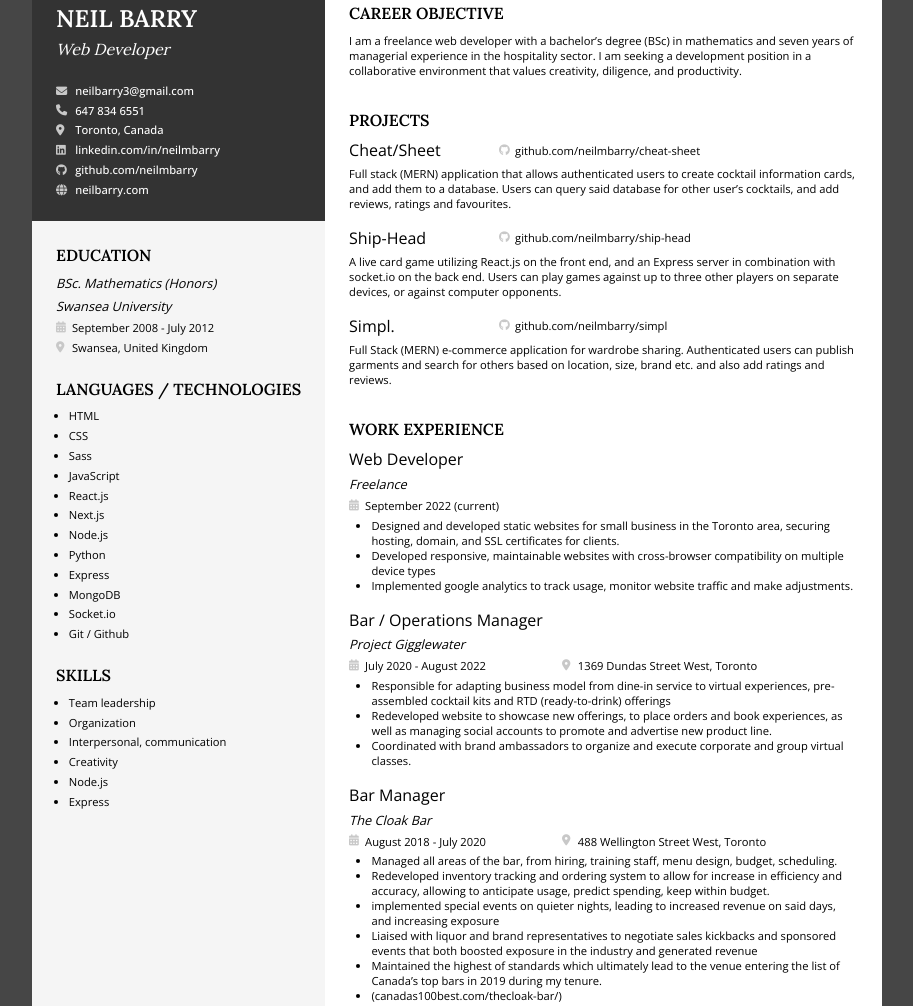
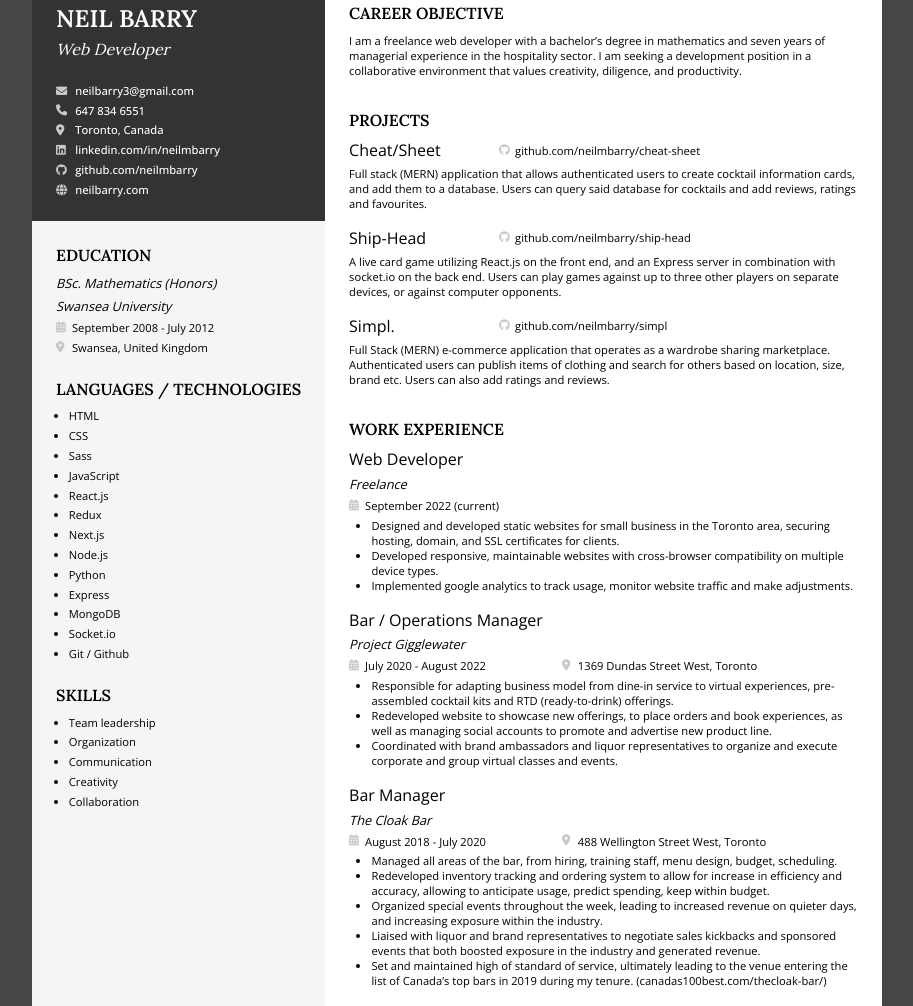
Before and after one commit to neilmbarry/resume, a plain HTML site: page index.html in a window 1280 px wide. Shown: the part 21-1027 px from the top of the page, without its empty margins (183-1096 px from the left). Drawn offline with nearby package versions, Linux system fonts and the light colour scheme.

Commit message:
final pass through, minor grammar corrections

```diff
--- a/index.html
+++ b/index.html
@@ -66,6 +66,7 @@
             <li class="skill">Sass</li>
             <li class="skill">JavaScript</li>
             <li class="skill">React.js</li>
+            <li class="skill">Redux</li>
             <li class="skill">Next.js</li>
             <li class="skill">Node.js</li>
             <li class="skill">Python</li>
@@ -80,10 +81,10 @@
           <ul class="skills-list">
             <li class="skill">Team leadership</li>
             <li class="skill">Organization</li>
-            <li class="skill">Interpersonal, communication</li>
+            <li class="skill">Communication</li>
             <li class="skill">Creativity</li>
-            <li class="skill">Node.js</li>
-            <li class="skill">Express</li>
+            <li class="skill">Collaboration</li>
+            <!-- <li class="skill">Express</li> -->
           </ul>
         </div>
       </div>
@@ -91,7 +92,7 @@
         <div class="career">
           <h2>Career Objective</h2>
           <p>
-            I am a freelance web developer with a bachelor’s degree (BSc) in
+            I am a freelance web developer with a bachelor’s degree in
             mathematics and seven years of managerial experience in the
             hospitality sector. I am seeking a development position in a
             collaborative environment that values creativity, diligence, and
@@ -116,8 +117,8 @@
                 <p>
                   Full stack (MERN) application that allows authenticated users
                   to create cocktail information cards, and add them to a
-                  database. Users can query said database for other user’s
-                  cocktails, and add reviews, ratings and favourites.
+                  database. Users can query said database for cocktails and add
+                  reviews, ratings and favourites.
                 </p>
               </ul>
             </div>
@@ -157,10 +158,10 @@
 
               <ul class="job-points">
                 <p>
-                  Full Stack (MERN) e-commerce application for wardrobe sharing.
-                  Authenticated users can publish garments and search for others
-                  based on location, size, brand etc. and also add ratings and
-                  reviews.
+                  Full Stack (MERN) e-commerce application that operates as a
+                  wardrobe sharing marketplace. Authenticated users can publish
+                  items of clothing and search for others based on location,
+                  size, brand etc. Users can also add ratings and reviews.
                 </p>
               </ul>
             </div>
@@ -187,7 +188,7 @@
 
                 <li class="job-point">
                   Developed responsive, maintainable websites with cross-browser
-                  compatibility on multiple device types
+                  compatibility on multiple device types.
                 </li>
                 <li class="job-point">
                   Implemented google analytics to track usage, monitor website
@@ -208,7 +209,7 @@
                 <li class="job-point">
                   Responsible for adapting business model from dine-in service
                   to virtual experiences, pre-assembled cocktail kits and RTD
-                  (ready-to-drink) offerings
+                  (ready-to-drink) offerings.
                 </li>
                 <li class="job-point">
                   Redeveloped website to showcase new offerings, to place orders
@@ -216,8 +217,9 @@
                   promote and advertise new product line.
                 </li>
                 <li class="job-point">
-                  Coordinated with brand ambassadors to organize and execute
-                  corporate and group virtual classes.
+                  Coordinated with brand ambassadors and liquor representatives
+                  to organize and execute corporate and group virtual classes
+                  and events.
                 </li>
               </ul>
             </div>
@@ -242,20 +244,20 @@
                   anticipate usage, predict spending, keep within budget.
                 </li>
                 <li class="job-point">
-                  implemented special events on quieter nights, leading to
-                  increased revenue on said days, and increasing exposure
+                  Organized special events throughout the week, leading to
+                  increased revenue on quieter days, and increasing exposure
+                  within the industry.
                 </li>
                 <li class="job-point">
                   Liaised with liquor and brand representatives to negotiate
                   sales kickbacks and sponsored events that both boosted
-                  exposure in the industry and generated revenue
+                  exposure in the industry and generated revenue.
                 </li>
                 <li class="job-point">
-                  Maintained the highest of standards which ultimately lead to
-                  the venue entering the list of Canada’s top bars in 2019
-                  during my tenure.
+                  Set and maintained high of standard of service, ultimately
+                  leading to the venue entering the list of Canada’s top bars in
+                  2019 during my tenure. (canadas100best.com/thecloak-bar/)
                 </li>
-                <li class="job-point">(canadas100best.com/thecloak-bar/)</li>
               </ul>
             </div>
           </div>
```
